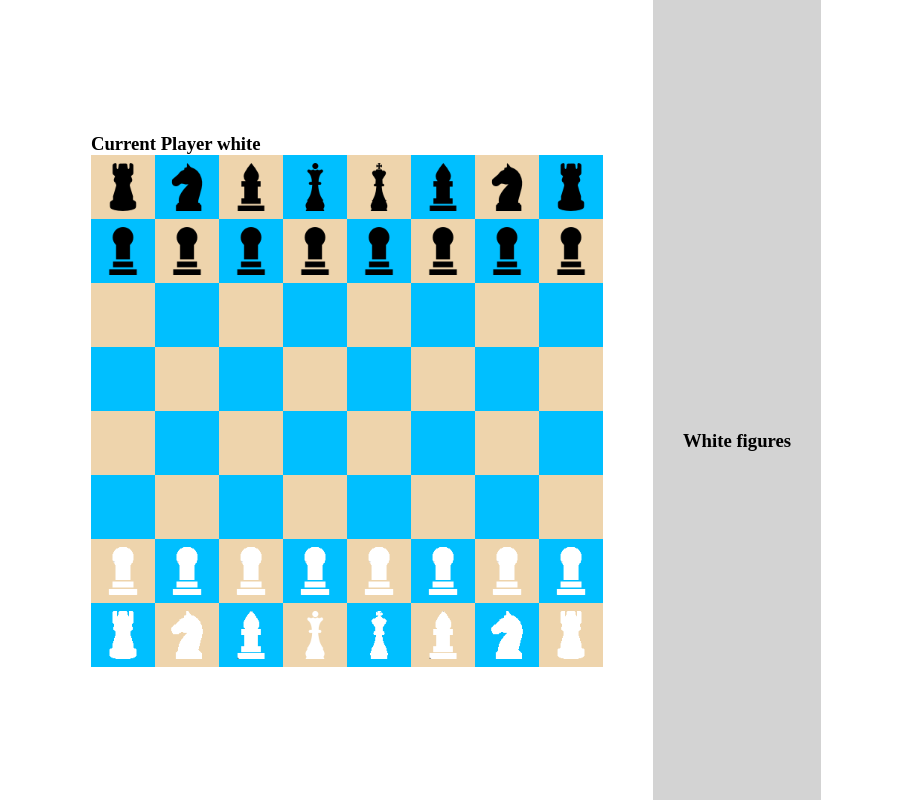
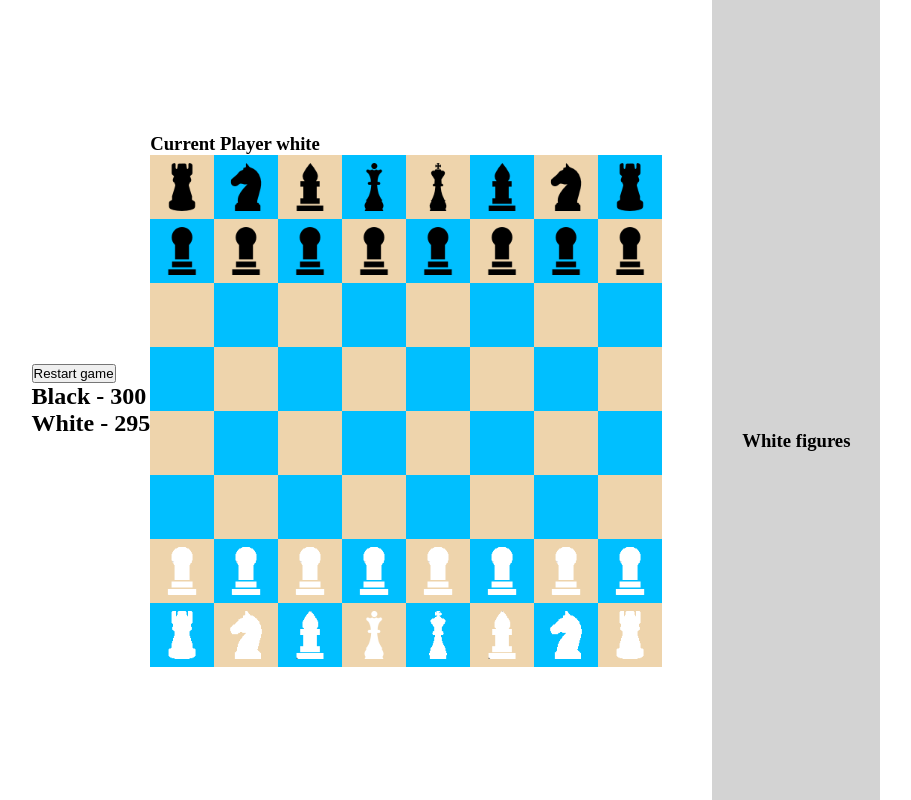
Before and after one commit to amator82/React-TypeScript-Chess, a React (Create React App) app: page / in a window 1280 px wide. Shown: the top 800 px of the page, without its empty margins (184-1095 px from the left). Built offline with nearby package versions, Linux system fonts and the light colour scheme.

Commit message:
add timer

```diff
--- a/src/App.tsx
+++ b/src/App.tsx
@@ -1,13 +1,14 @@
 import React, { useState, useEffect } from 'react'
 
 import BoardComponent from './components/BoardComponent'
+import LostFigures from './components/LostFigures'
+import Timer from './components/Timer'
 
 import { Board } from './models/Board'
 import { Colors } from './models/Color'
 import { Player } from './models/Player'
 
 import './App.css'
-import LostFigures from './components/LostFigures'
 
 function App() {
     const [board, setBoard] = useState(new Board())
@@ -35,6 +36,7 @@ function App() {
 
     return (
         <div className='app'>
+            <Timer restart={restart} currentPlayer={currentPlayer} />
             <BoardComponent
                 board={board}
                 setBoard={setBoard}
--- /dev/null
+++ b/src/components/Timer.tsx
@@ -0,0 +1,58 @@
+import React, { FC, useState, useEffect, useRef } from 'react'
+
+import { Colors } from '../models/Color'
+import { Player } from '../models/Player'
+
+interface TimerProps {
+    currentPlayer: Player | null
+    restart: () => void
+}
+
+const Timer: FC<TimerProps> = ({ currentPlayer, restart }) => {
+    const [blackTime, setBlackTime] = useState(300)
+    const [whiteTime, setWhiteTime] = useState(300)
+    const timer = useRef<null | ReturnType<typeof setInterval>>(null)
+
+    useEffect(() => {
+        startTimer()
+    }, [currentPlayer])
+
+    function startTimer() {
+        if (timer.current) {
+            clearInterval(timer.current)
+        }
+
+        const callback =
+            currentPlayer?.color === Colors.WHITE
+                ? decrementWhiteTimer
+                : decrementBlackTimer
+
+        timer.current = setInterval(callback, 1000)
+    }
+
+    function decrementBlackTimer() {
+        setBlackTime((prev) => prev - 1)
+    }
+
+    function decrementWhiteTimer() {
+        setWhiteTime((prev) => prev - 1)
+    }
+
+    const handleRestart = () => {
+        setWhiteTime(300)
+        setBlackTime(300)
+        restart()
+    }
+
+    return (
+        <div>
+            <div>
+                <button onClick={handleRestart}>Restart game</button>
+            </div>
+            <h2>Black - {blackTime}</h2>
+            <h2>White - {whiteTime}</h2>
+        </div>
+    )
+}
+
+export default Timer
```
